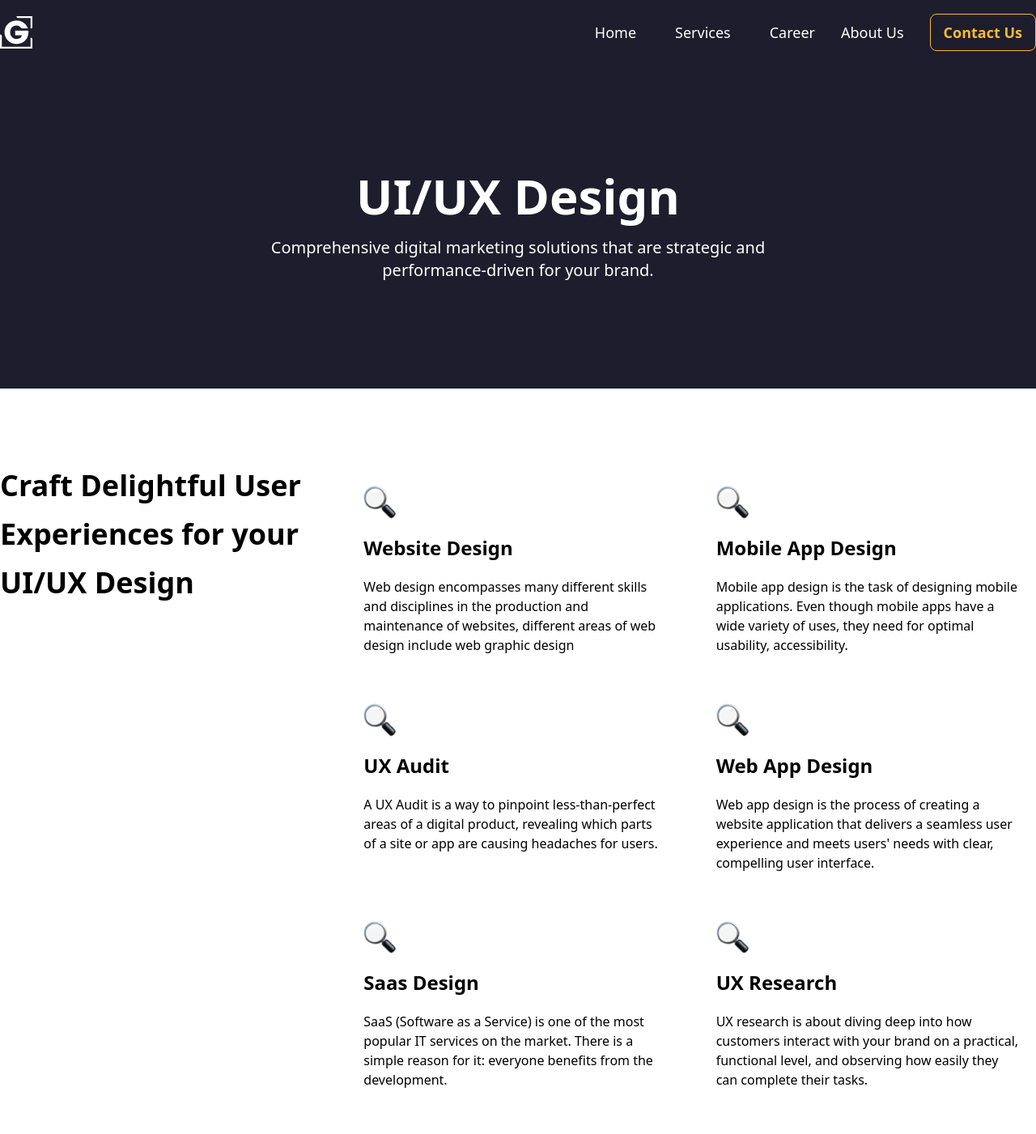
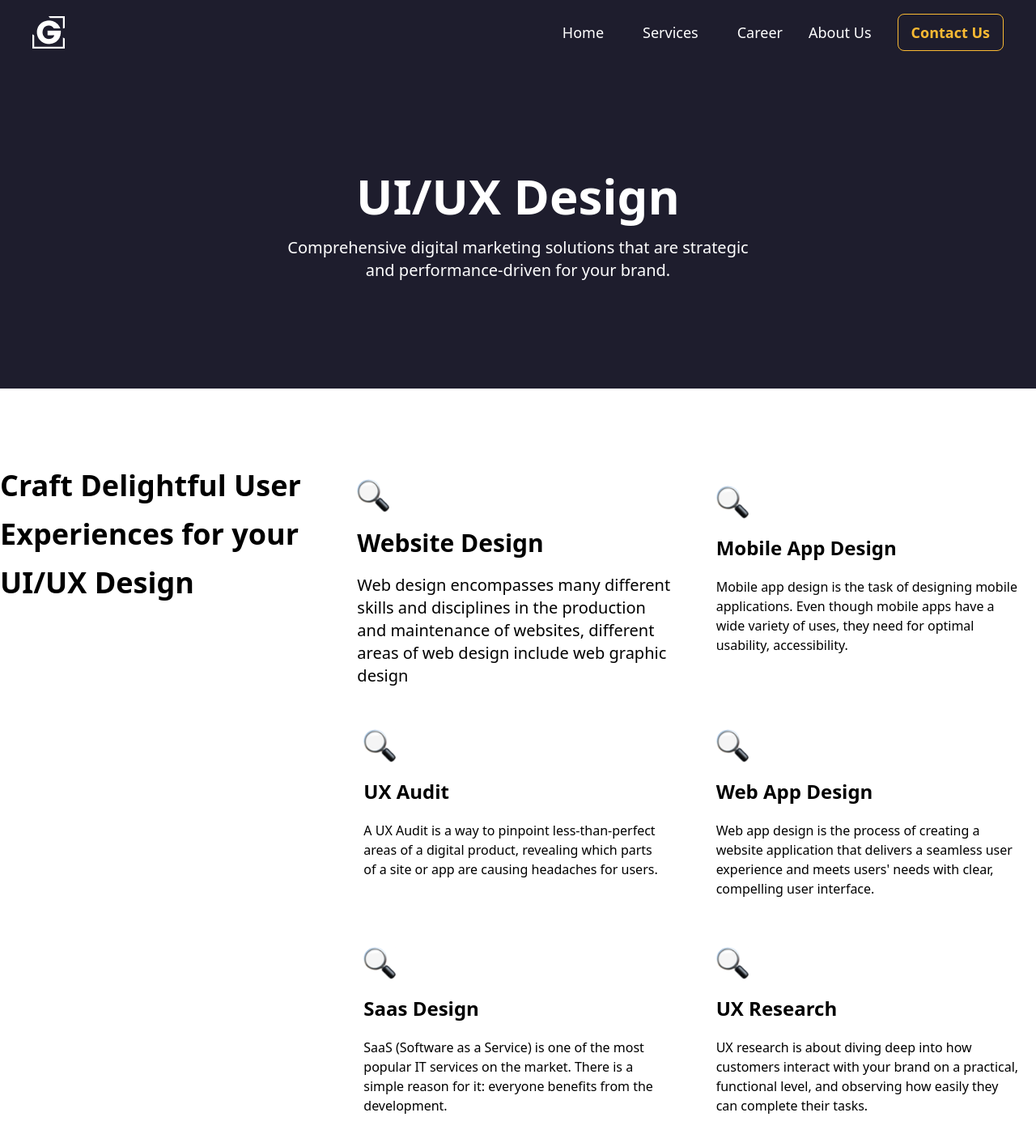
Before and after one commit to ariful171042/gcontent, a plain HTML site: page uiux.html in a window 1280 px wide. Shown: the top 1401 px of the page at 81% size. Drawn offline with nearby package versions, Linux system fonts and the light colour scheme.

Commit message:
home done

```diff
--- a/uiux.html
+++ b/uiux.html
@@ -14,12 +14,12 @@
       class="h-20 top-0 left-0 right-0 bg-[#1E1D2D] backdrop-blur-lg z-[1000]"
     >
       <div
-        class="container mx-auto w-full h-full flex justify-between items-center text-white"
+        class="container sm:px-10 mx-auto w-full h-full flex justify-between items-center text-white"
       >
         <nav class="nav-left p-3 lg:p-0">
           <img src="./assets/image/logo.png" alt="logo" />
         </nav>
-        <nav class="nav-right hidden sm:block">
+        <nav class="nav-right hidden md:block">
           <ul class="flex items-center gap-8 navLinks text-lg">
             <li class="hover:text-[#FABA33]">
               <a href="/" class=""> Home </a>
@@ -60,16 +60,16 @@
     <!-- ui/ux hero  -->
     <section class="about w-full h-full">
       <div class="about-page w-full h-full">
-        <div class="w-full bg-[#1E1D2D] h-[50vh] relative">
+        <div class="w-full bg-[#1E1D2D] h-[20rem] sm:h-[25rem] relative z-[-1]">
           <div
-            class="absolute top-1/2 left-1/2 -translate-x-1/2 -translate-y-1/2"
+            class="w-full sm:w-auto px-5 absolute mt-5 sm:mt-0 top-1/3 sm:top-1/2 left-1/2 -translate-x-1/2 -translate-y-1/2"
           >
             <h1
-              class="text-center text-white text-4xl sm:text-6xl font-semibold"
+              class="text-center text-white text-3xl sm:text-6xl font-semibold"
             >
               UI/UX Design
             </h1>
-            <p class="text-white text-center mt-5 sm:text-xl text-sm">
+            <p class="w-full text-white text-center mt-5 sm:text-xl text-sm">
               Comprehensive digital marketing solutions that are strategic and
               performance-driven for your brand.
             </p>
@@ -78,11 +78,14 @@
       </div>
     </section>
 
-    <section class="mt-5 sm:mt-[6.25rem] container mx-auto">
-      <div class="sm:grid grid-cols-3 gap-2 flex flex-col">
+    <!-- Craft Delightful User ---------------------- -->
+    <section
+      class="mt-5 sm:mt-[3rem] md:mt-[6.25rem] container px-10 md:px-0 mx-auto"
+    >
+      <div class="sm:grid grid-cols-3 gap-0 md:gap-2 flex flex-col">
         <div class="detals col-span-1">
           <h2
-            class="text-2xl sm:text-4xl flex flex-col gap-5 h-full font-semibold"
+            class="text-xl md:text-4xl flex flex-col gap-3 text-center sm:text-start md:gap-5 h-full font-semibold"
           >
             <span>Craft Delightful User</span>
             <span>Experiences for your</span>
@@ -90,13 +93,15 @@
           </h2>
         </div>
         <div class="col-span-2">
-          <div class="flex flex-col sm:grid grid-cols-2 gap-5">
-            <div class="flex flex-col gap-5 items-start p-5">
+          <div class="flex flex-col sm:grid grid-cols-2 gap-0 md:gap-5">
+            <div class="flex flex-col gap-2 md:gap-5 items-start p-3">
               <div class="w-10">
                 <img src="./assets/image/🔍.png" alt="" />
               </div>
-              <h3 class="text-2xl font-semibold">Website Design</h3>
-              <p>
+              <h3 class="text-xl md:text-2xl lg:text-3xl font-semibold">
+                Website Design
+              </h3>
+              <p class="text-sm md:text-lg lg:text-xl">
                 Web design encompasses many different skills and disciplines in
                 the production and maintenance of websites, different areas of
                 web design include web graphic design
@@ -104,11 +109,13 @@
             </div>
 
             <!-- cart -------------- -->
-            <div class="flex flex-col gap-5 items-start p-5">
+            <div class="flex flex-col gap-2 md:gap-5 items-start p-5">
               <div class="w-10">
                 <img src="./assets/image/🔍.png" alt="" />
               </div>
-              <h3 class="text-2xl font-semibold">Mobile App Design</h3>
+              <h3 class="text-xl md:text-2xl font-semibold">
+                Mobile App Design
+              </h3>
               <p>
                 Mobile app design is the task of designing mobile applications.
                 Even though mobile apps have a wide variety of uses, they need
@@ -116,7 +123,7 @@
               </p>
             </div>
             <!-- cart -------------- -->
-            <div class="flex flex-col gap-5 items-start p-5">
+            <div class="flex flex-col gap-2 md:gap-5 items-start p-5">
               <div class="w-10">
                 <img src="./assets/image/🔍.png" alt="" />
               </div>
@@ -128,7 +135,7 @@
               </p>
             </div>
             <!-- cart -------------- -->
-            <div class="flex flex-col gap-5 items-start p-5">
+            <div class="flex flex-col gap-2 md:gap-5 items-start p-5">
               <div class="w-10">
                 <img src="./assets/image/🔍.png" alt="" />
               </div>
@@ -140,7 +147,7 @@
               </p>
             </div>
             <!-- cart -------------- -->
-            <div class="flex flex-col gap-5 items-start p-5">
+            <div class="flex flex-col gap-2 md:gap-5 items-start p-5">
               <div class="w-10">
                 <img src="./assets/image/🔍.png" alt="" />
               </div>
@@ -152,7 +159,7 @@
               </p>
             </div>
             <!-- cart -------------- -->
-            <div class="flex flex-col gap-5 items-start p-5">
+            <div class="flex flex-col gap-2 md:gap-5 items-start p-5">
               <div class="w-10">
                 <img src="./assets/image/🔍.png" alt="" />
               </div>
@@ -168,6 +175,7 @@
       </div>
     </section>
 
+    <!-- Our Work Procedure   ------------------ -->
     <section class="sm:mt-10 mt-5 bg-[#FFF9EB] w-full sm:h-[80vh]">
       <div class="container mx-auto py-10 px-3 sm:px-0">
         <div class="">
@@ -216,6 +224,7 @@
       </div>
     </section>
 
+    <!-- Why choose us ----------------- -->
     <section class="mt-5 sm:mt-10 p-3">
       <div class="py-10">
         <h2 class="text-4xl font-semibold text-center">Why choose us</h2>
```
Also changed, not shown: index.html (+20 -13 lines).
